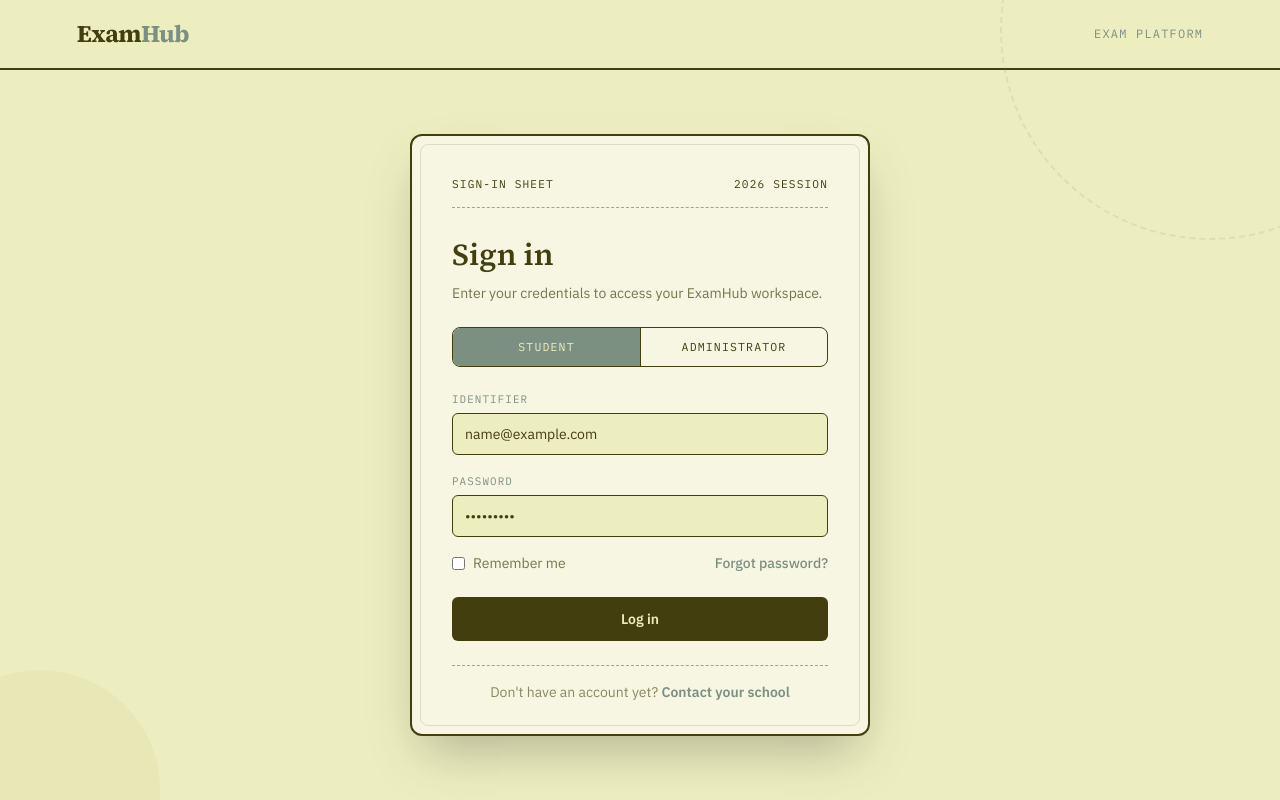
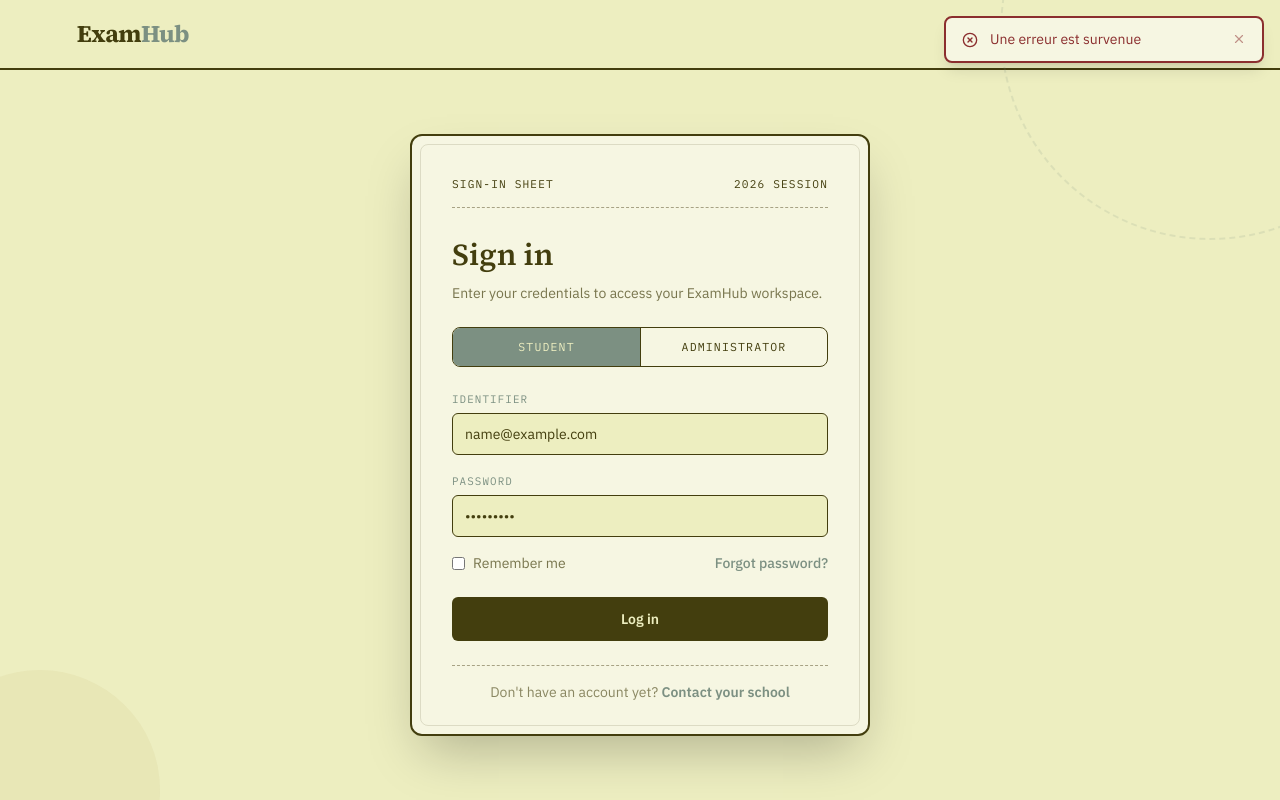
Before and after one commit to Fiandriananaprime/EduExam_front, a React (Vite) app: page /login in a window 1280 px wide. Both pictures are taken after typing "name@example.com", "Sample123" into the empty fields and a click on the button "Log in". Built offline with nearby package versions, Linux system fonts and the light colour scheme; no server answers.

Commit message:
feat(auth): add ToastProvider context and apply to Login page

```diff
--- /dev/null
+++ b/src/components/ui/Toast.jsx
@@ -0,0 +1,65 @@
+import { CheckCircle2, XCircle, AlertTriangle, Info, X } from 'lucide-react';
+
+function ToastIcon({ type }) {
+  switch (type) {
+    case 'success':
+      return <CheckCircle2 className="w-4 h-4" />;
+    case 'error':
+      return <XCircle className="w-4 h-4" />;
+    case 'warning':
+      return <AlertTriangle className="w-4 h-4" />;
+    default:
+      return <Info className="w-4 h-4" />;
+  }
+}
+
+const toastStyles = {
+  success: 'bg-paper border-sage text-ink',
+  error: 'bg-paper border-danger text-danger',
+  warning: 'bg-paper border-gold text-ink',
+  info: 'bg-paper border-taupe text-ink',
+};
+
+const iconStyles = {
+  success: 'text-sage',
+  error: 'text-danger',
+  warning: 'text-ink',
+  info: 'text-taupe',
+};
+
+export function ToastContainer({ toasts, onRemove }) {
+  if (!toasts.length) return null;
+
+  return (
+    <div className="fixed top-4 right-4 z-50 flex flex-col gap-2 w-80">
+      {toasts.map((toast) => (
+        <div
+          key={toast.id}
+          className={`flex items-start gap-3 px-4 py-3 rounded-lg border-2 shadow-lg ${
+            toastStyles[toast.type] || toastStyles.info
+          }`}
+        >
+          <span
+            className={`mt-0.5 shrink-0 ${
+              iconStyles[toast.type] || iconStyles.info
+            }`}
+          >
+            <ToastIcon type={toast.type} />
+          </span>
+
+          <span className="text-sm flex-1 font-sans leading-snug">
+            {toast.message}
+          </span>
+
+          <button
+            onClick={() => onRemove(toast.id)}
+            className="shrink-0 opacity-50 hover:opacity-100 mt-0.5"
+            aria-label="Fermer"
+          >
+            <X className="w-3.5 h-3.5" />
+          </button>
+        </div>
+      ))}
+    </div>
+  );
+}
--- /dev/null
+++ b/src/context/ToastContext.jsx
@@ -0,0 +1,46 @@
+import { createContext, useContext, useState } from 'react';
+import { ToastContainer } from '../components/ui/Toast';
+
+const ToastContext = createContext(null);
+
+export function ToastProvider({ children }) {
+  const [toasts, setToasts] = useState([]);
+
+  const removeToast = (id) => {
+    setToasts((prev) => prev.filter((toast) => toast.id !== id));
+  };
+
+  const showToast = (message, type = 'info') => {
+    const id = crypto.randomUUID();
+
+    setToasts((prev) => [
+      ...prev,
+      {
+        id,
+        message,
+        type,
+      },
+    ]);
+
+    setTimeout(() => {
+      removeToast(id);
+    }, 4000);
+  };
+
+  return (
+    <ToastContext.Provider value={{ showToast, removeToast }}>
+      {children}
+
+      <ToastContainer
+        toasts={toasts}
+        onRemove={removeToast}
+      />
+    </ToastContext.Provider>
+  );
+}
+
+export function useToast() {
+  const context = useContext(ToastContext);
+
+  return context;
+}
--- a/src/main.jsx
+++ b/src/main.jsx
@@ -3,11 +3,14 @@
 import './index.css'
 import App from "./App.jsx";
 import { AuthProvider } from "./context/AuthContext.jsx";
+import { ToastProvider } from "./context/ToastContext.jsx";
 
 createRoot(document.getElementById("root")).render(
   <StrictMode>
     <AuthProvider>
-      <App />
+      <ToastProvider>
+        <App />
+      </ToastProvider>
     </AuthProvider>
   </StrictMode>
 );
--- a/src/pages/Login.jsx
+++ b/src/pages/Login.jsx
@@ -2,36 +2,39 @@
 import { useNavigate } from "react-router-dom";
 import { useAuth } from "../context/AuthContext";
 import { loginRequest } from "../api/authApi";
+import { useToast } from "../context/ToastContext";
+const Login = () =>  {
+    const {showToast} = useToast();
 
-const Login = () =>  {
     const navigate = useNavigate();
     const { login } = useAuth();
 
     const [email, setEmail] = useState("");
     const [password, setPassword] = useState("");
-    const [error, setError] = useState("");
     const [loading, setLoading] = useState(false);
 
     const handleSubmit = async (e) => {
     e.preventDefault();
 
-    setError("");
     setLoading(true);
 
     try {
         const data = await loginRequest(email, password);
 
         localStorage.setItem("token", data.token);
-
+        localStorage.setItem("role", data.user.role)
         login(data.user);
 
-        if (data.user.role === "student") {
+        if (data.user.role === "STUDENT") {
         navigate("/student");
-        } else if (data.user.role === "admin") {
+        } else if (data.user.role === "ADMIN") {
         navigate("/admin");
         }
+
+        showToast(`Welcome ${data.user.firstName}` , 'success')
     } catch (error) {
-        setError(error.message);
+        showToast(error.response?.data?.message || 'Une erreur est survenue',
+        'error')
     } finally {
         setLoading(false);
     }
--- a/src/security/ProtecteRoute.jsx
+++ /dev/null
@@ -1,18 +0,0 @@
-import { Navigate, Outlet } from "react-router-dom";
-
-const ProtectedRoute = ({ allowedRoles }) => {
-  const token = localStorage.getItem("token");
-  const role = localStorage.getItem("role");
-
-  if (!token) {
-    return <Navigate to="/login" replace />;
-  }
-
-  if (!allowedRoles.includes(role)) {
-    return <Navigate to="/unauthorized" replace />;
-  }
-
-  return <Outlet />;
-};
-
-export default ProtectedRoute;
```
